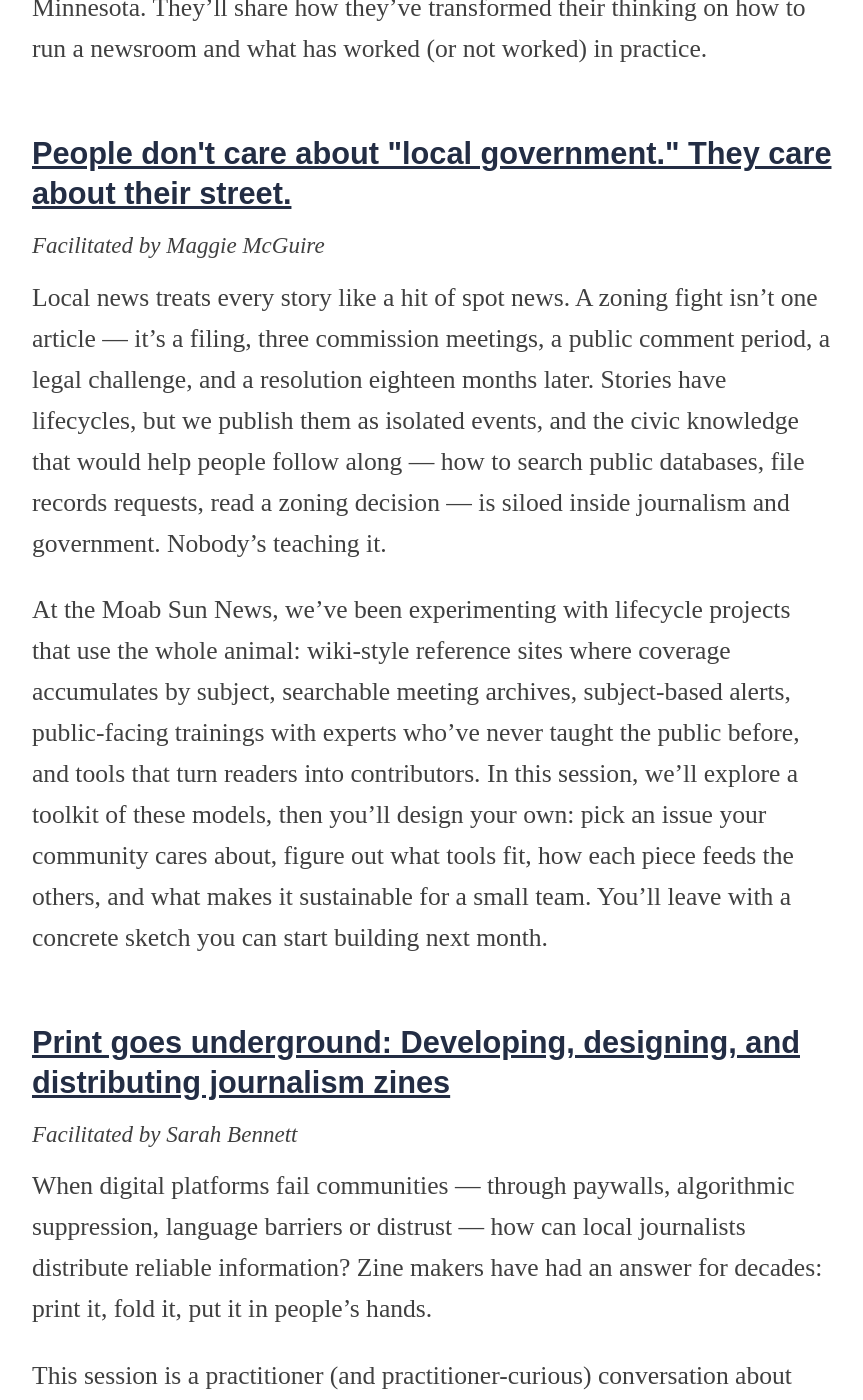
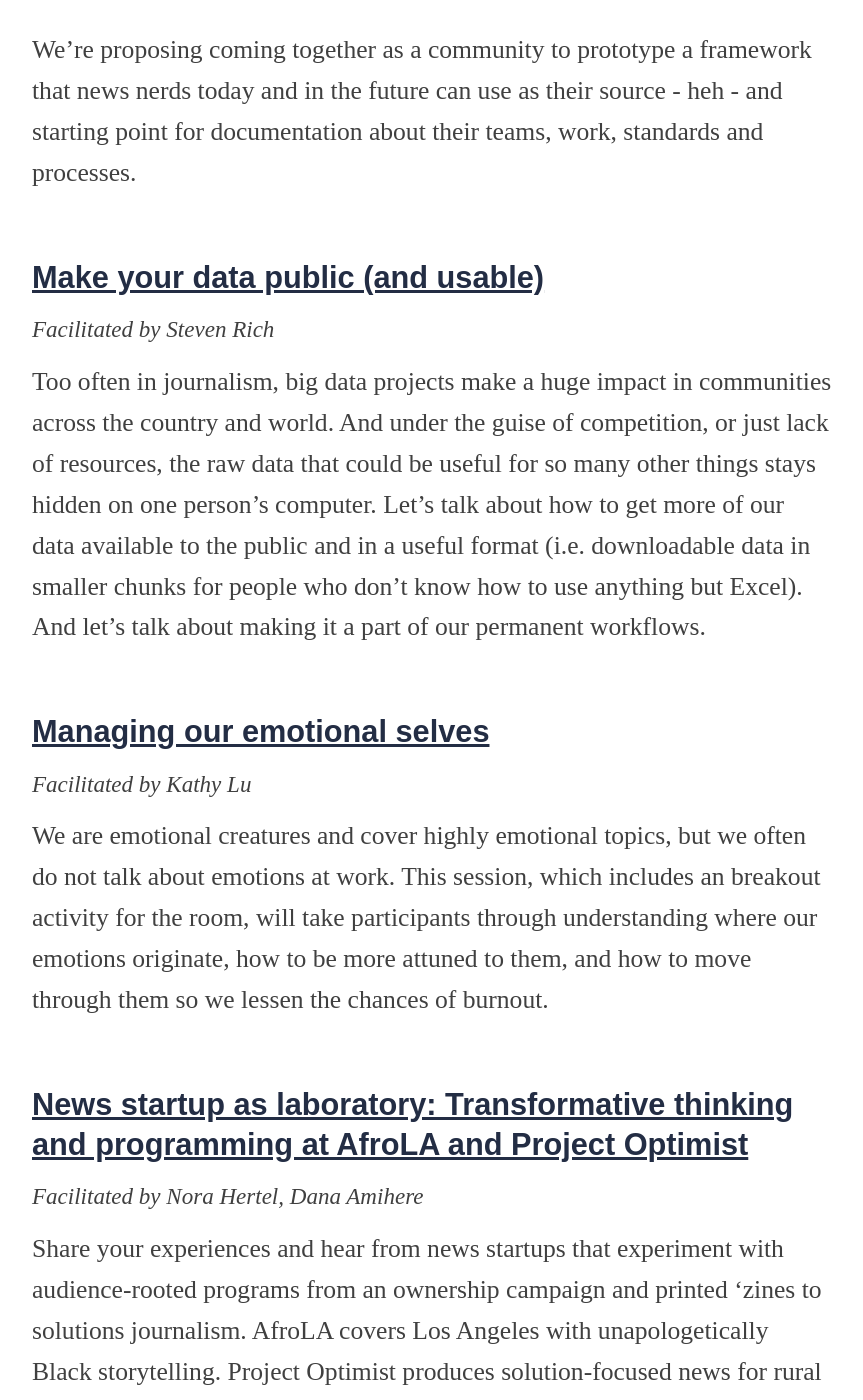
Before and after one commit to OpenNews/srccon-2026, a Jekyll site: the page built from program.md, in a window 1280 px wide and 1400 px high, scrolled down 14247 px. Shown: the whole window, without its empty margins (208-1071 px from the left). Built offline with Jekyll 4.4.1, drawn with Linux system fonts in a browser that asks for light colours; nearby versions of some CDN libraries; some web fonts are replaced; some of the changed text lies outside the part shown.

Commit message:
updates to sessions

```diff
--- a/_data/sessions.yml
+++ b/_data/sessions.yml
@@ -48,6 +48,12 @@
     "description": "Newsletters are one of journalism\u2019s most direct and owned relationships with audiences, making it crucial to have data on what\u2019s working and what\u2019s not. However, the data we rely on to make their decisions is increasingly incomplete, misleading or unavailable.\n\nIn this session, we\u2019ll discuss how to use metrics to map out a newsletter strategy, from launching newsletters, determining a product/market fit and iterating on current newsletters. Participants will share the data they look at to shape their newsletter decisions, how their newsletters fit into their broader organization\u2019s strategy, and discuss problems and pitfalls with the newsletter data they have access to. We don\u2019t have all the answers! But we hope at the end of the session, participants will leave with more direction on how to use data to guide their newsletter strategy."
   },
   {
+    "id": "hiring-doesnt-have-to-suck",
+    "title": "Hiring doesn't have to suck for everyone",
+    "facilitators": "Emma Carew Grovum, Jonah Newman",
+    "description": "This is meant to be a candid conversation about how hiring processes can be so much better if we just try a little harder to be better. More clearly defined timelines and transparent communication between hiring team and candidates. Clarity from the hiring team about what they are looking for in their next hire and how candidates might be evaluated. NO GHOSTING (FROM BOTH SIDES!!!) And we can talk about best practices for an equitable and inclusive hiring process -- candidate office hours, FAQ docs, short answer Qs vs a cover letter, etc. Ideally this is also a space to help folks who are new to hiring or accidentally involved in hiring to widen their toolkit while also learning how to balance hiring duties with day-to-day jobs."
+  },
+  {
     "id": "non-writing-journalists-co-bylines",
     "title": "How do we create a world where non-writing journalists don\u2019t have to fight for co-bylines",
     "facilitators": "Greg Linch",
@@ -94,6 +100,18 @@
     "title": "Let\u2019s create a best practices guide for writing News Nerd documentation",
     "facilitators": "Alexandra Kanik",
     "description": "Every news nerd team (even one-person teams) functions differently because we all work under such different pressures and environments. Part of what makes us unique is how nimble we are, and at the same time that speed of iteration and change also means we quickly learn what should or could be better.\n\nWe\u2019re proposing coming together as a community to prototype a framework that news nerds today and in the future can use as their source - heh - and starting point for documentation about their teams, work, standards and processes."
+  },
+  {
+    "id": "make-data-public-usable",
+    "title": "Make your data public (and usable)",
+    "facilitators": "Steven Rich",
+    "description": "Too often in journalism, big data projects make a huge impact in communities across the country and world. And under the guise of competition, or just lack of resources, the raw data that could be useful for so many other things stays hidden on one person's computer. Let's talk about how to get more of our data available to the public and in a useful format (i.e. downloadable data in smaller chunks for people who don't know how to use anything but Excel). And let's talk about making it a part of our permanent workflows."
+  },
+  {
+    "id": "manage-our-emotional-selves",
+    "title": "Managing our emotional selves",
+    "facilitators": "Kathy Lu",
+    "description": "We are emotional creatures and cover highly emotional topics, but we often do not talk about emotions at work. This session, which includes an breakout activity for the room, will take participants through understanding where our emotions originate, how to be more attuned to them, and how to move through them so we lessen the chances of burnout."
   },
   {
     "id": "transformative-thinking-afrola-project-optimist",
```
